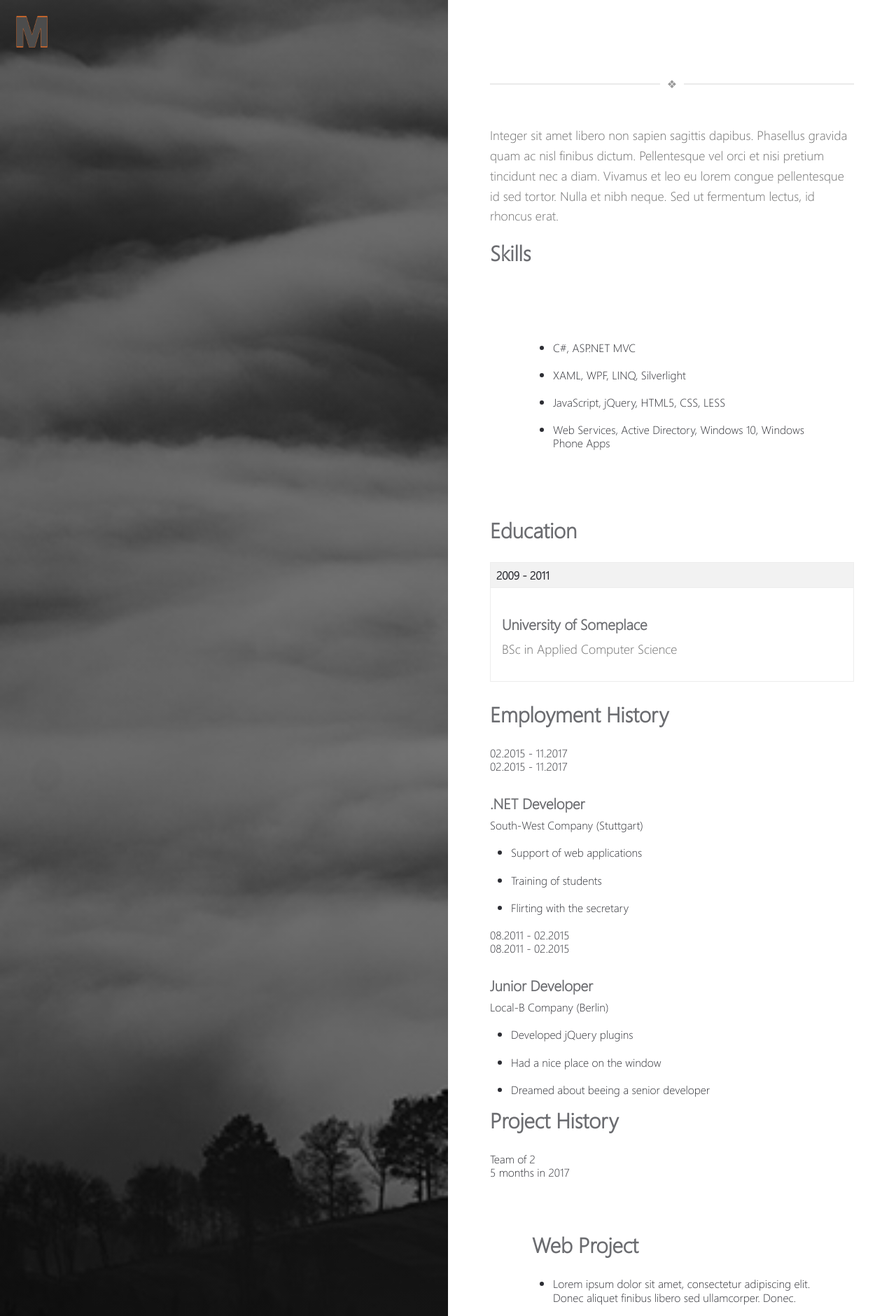
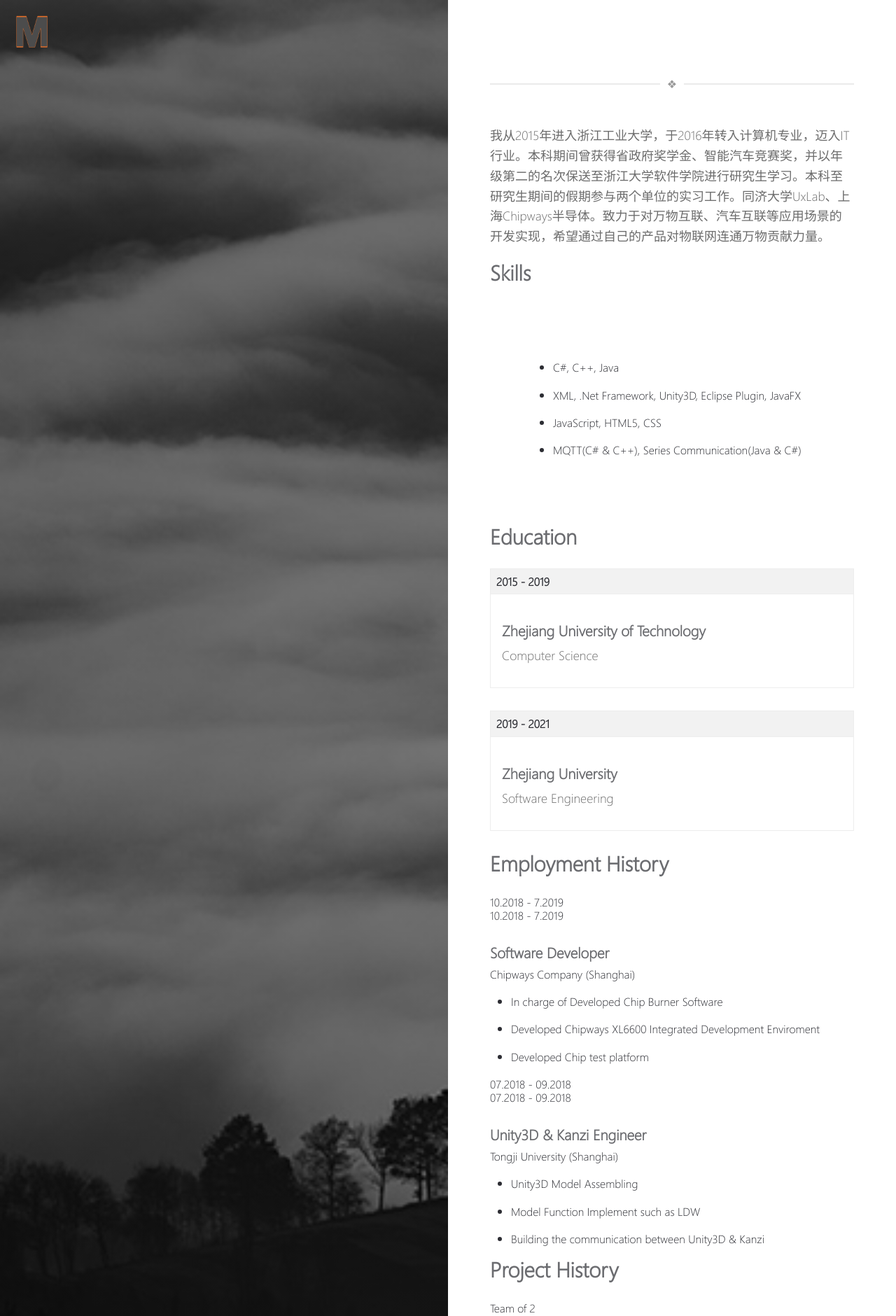
Before and after one commit to Maple-Chan/Maple-Chan.github.io, a Jekyll site: the page built from _pages/cv.md, in a window 1280 px wide. Shown: the top 1880 px of the page at 70% size. Built offline with Jekyll 4.4.1, drawn with Linux system fonts in a browser that asks for light colours; some of the changed text lies outside the part shown.

```diff
--- a/_data/cv.yml
+++ b/_data/cv.yml
@@ -1,33 +1,36 @@
 jdecent:
-    profile: "Integer sit amet libero non sapien sagittis dapibus. Phasellus gravida quam ac nisl finibus dictum. Pellentesque vel orci et nisi pretium tincidunt nec a diam. Vivamus et leo eu lorem congue pellentesque id sed tortor. Nulla et nibh neque. Sed ut fermentum lectus, id rhoncus erat."
+    profile: "我从2015年进入浙江工业大学，于2016年转入计算机专业，迈入IT行业。本科期间曾获得省政府奖学金、智能汽车竞赛奖，并以年级第二的名次保送至浙江大学软件学院进行研究生学习。本科至研究生期间的假期参与两个单位的实习工作。同济大学UxLab、上海Chipways半导体。致力于对万物互联、汽车互联等应用场景的开发实现，希望通过自己的产品对物联网连通万物贡献力量。" #写下你想做的方向
     skills:
-        - "C#, ASP.NET MVC"
-        - "XAML, WPF, LINQ, Silverlight"
-        - "JavaScript, jQuery, HTML5, CSS, LESS"
-        - "Web Services, Active Directory, Windows 10, Windows Phone Apps"
+        - "C#, C++, Java"
+        - "XML, .Net Framework, Unity3D, Eclipse Plugin, JavaFX"
+        - "JavaScript, HTML5, CSS"
+        - "MQTT(C# & C++), Series Communication(Java & C#)"
     education:
-        - time:             "2009 - 2011"
-          location:         "University of Someplace"
-          description:      "BSc in Applied Computer Science"
+        - time:             "2015 - 2019"
+          location:         "Zhejiang University of Technology"
+          description:      "Computer Science"
+        - time:             "2019 - 2021"
+          location:         "Zhejiang University"
+          description:      "Software Engineering"
     employment:
-        - time:             "02.2015 - 11.2017"
-          location:         "Stuttgart"
-          company:          "South-West Company"
-          position:         ".NET Developer"
+        - time:             "10.2018 - 7.2019"
+          location:         "Shanghai"
+          company:          "Chipways Company"
+          position:         "Software Developer"
           responsibilities:
-            - "Support of web applications"
-            - "Training of students"
-            - "Flirting with the secretary"
-        - time:             "08.2011 - 02.2015"
-          location:         "Berlin"
-          company:          "Local-B Company"
-          position:         "Junior Developer"
+            - "In charge of Developed Chip Burner Software"
+            - "Developed Chipways XL6600 Integrated Development Enviroment"
+            - "Developed Chip test platform"
+        - time:             "07.2018 - 09.2018"
+          location:         "Shanghai"
+          company:          "Tongji University"
+          position:         "Unity3D & Kanzi Engineer"
           responsibilities:
-            - "Developed jQuery plugins"
-            - "Had a nice place on the window"
-            - "Dreamed about beeing a senior developer"
+            - "Unity3D Model Assembling"
+            - "Model Function Implement such as LDW"
+            - "Building the communication between Unity3D & Kanzi"
     projects:
-        - time:             "5 months in 2017"
+        - time:             "2 months in 2018"
           team:             "Team of 2"
           title:            "Web Project"
           technologies:     "C#, JavaScript, HTML5, CSS"
@@ -43,11 +46,9 @@ jdecent:
             - "Lorem ipsum dolor sit amet, consectetur adipiscing elit. Vestibulum commodo, urna id hendrerit interdum, metus dui ultricies massa."
             - "Lorem ipsum dolor sit amet, consectetur adipiscing elit. Nullam sagittis leo nec lacus aliy rutrum."
             - "Lorem ipsum dolor sit amet, consectetur adipiscing elit. Donec bibendum."
-        - time:             "3 months in 2015"
+        - time:             "2 months in 2018"
           team:             "Team of 2"
-          title:            "Software Evaluation"
+          title:            "ADAS Simulator"
           technologies:     "Recruting, .NET"
           responsibilities:
-            - "Lorem ipsum dolor sit amet, consectetur adipiscing elit. Vestibulum commodo, urna id hendrerit interdum, metus dui ultricies massa."
-            - "Lorem ipsum dolor sit amet, consectetur adipiscing elit. Nullam sagittis leo nec lacus aliy rutrum."
-            - "Lorem ipsum dolor sit amet, consectetur adipiscing elit. Donec bibendum."
+            - "模拟器项目的内容"
```
Also changed, not shown: _layouts/home.html (+13 -2 lines), _pages/cv.md (+1 -1 lines), _posts/2019-04-22-Review C++(continuing).md (+27 -4 lines), index.md (+1 -1 lines), 5 other files.
